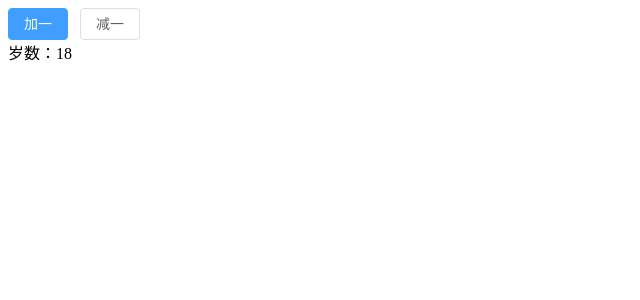
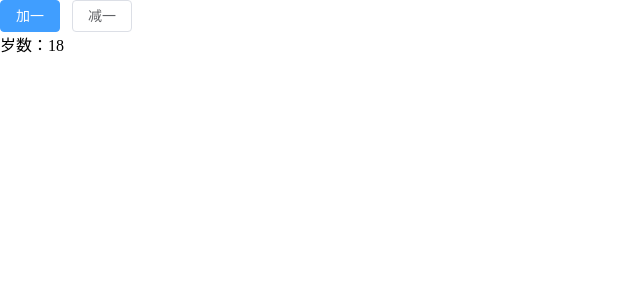
Before and after one commit to tailsle/vue3-template, a Vue app: page / in a window 1280 px wide. Shown: the top 300 px of the page, without its empty margins (0-640 px from the left). Built offline with nearby package versions, Linux system fonts and the light colour scheme.

Commit message:
style: change body style

```diff
--- a/src/App.vue
+++ b/src/App.vue
@@ -1,6 +1,4 @@
-<script setup lang="ts">
-
-</script>
+<script setup lang="ts"></script>
 
 <template>
 	<router-view />
@@ -11,3 +9,9 @@
 	background: red !important;
 }
 </style>
+<style>
+body {
+	padding: 0;
+	margin: 0;
+}
+</style>
```
Also changed, not shown: 2 other files (tests, documents, lock files or other folders).
